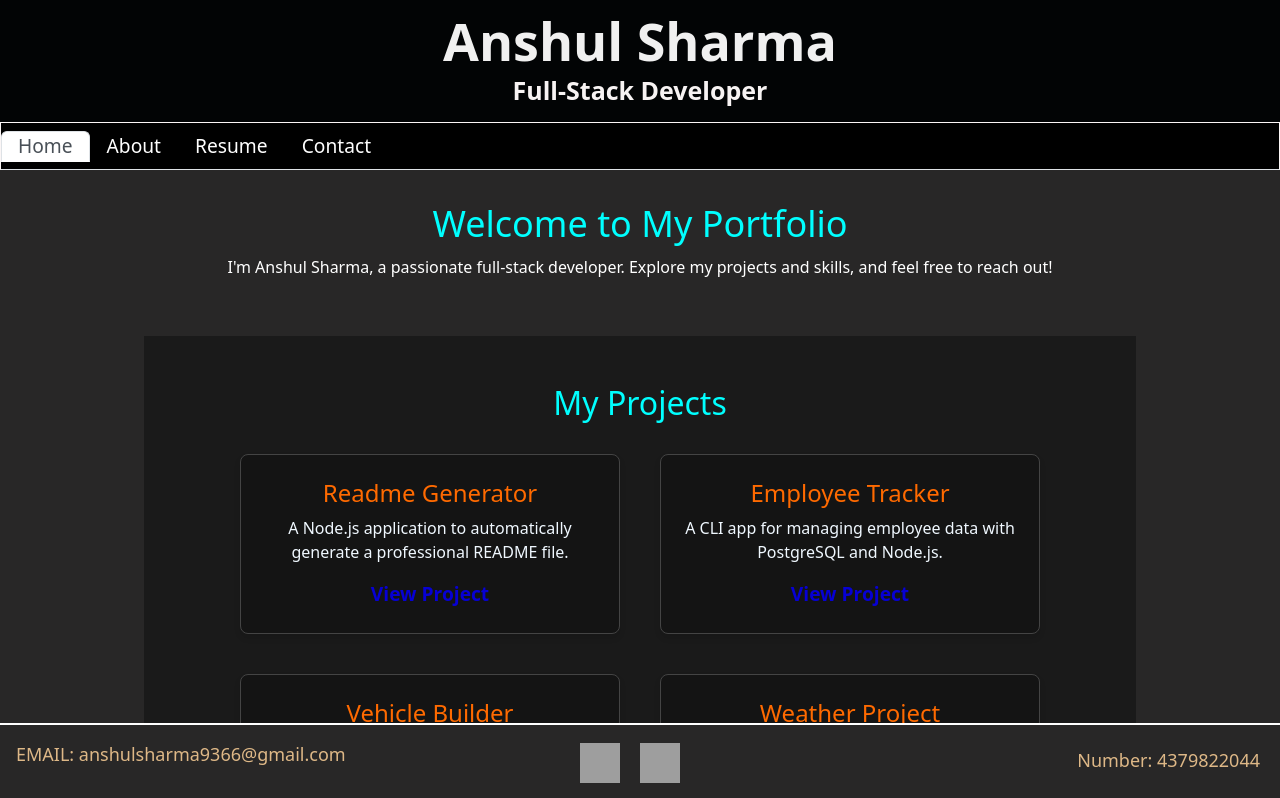
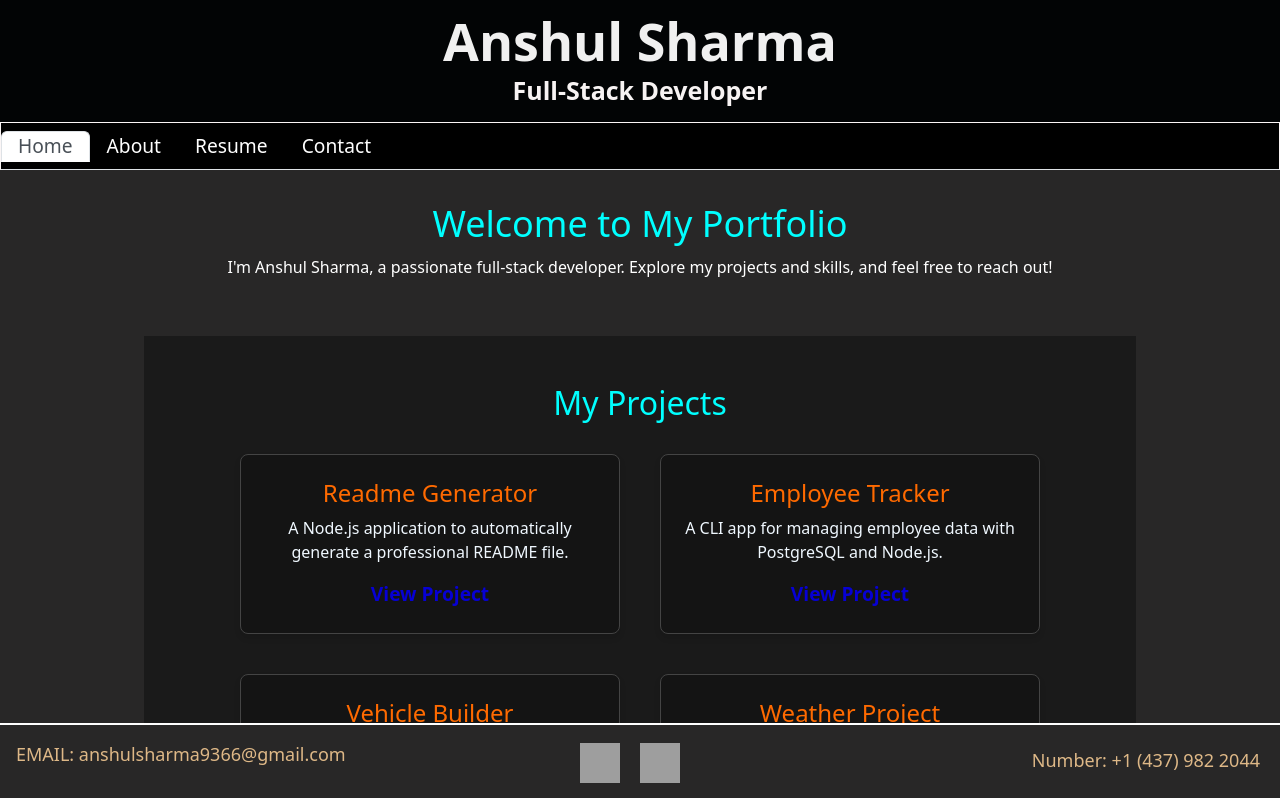
Before and after one commit to Anshul1555/Portfolio, a React (Vite) app: page / in a window 1280 px wide. Shown: the top 798 px of the page. Built offline with nearby package versions, Linux system fonts and the light colour scheme; grey boxes are pictures that could not be loaded.

Commit message:
Update Footer.jsx

```diff
--- a/src/pages/Footer.jsx
+++ b/src/pages/Footer.jsx
@@ -15,7 +15,7 @@ export default function Footer() {
                         <img src="https://cdn.jsdelivr.net/gh/devicons/devicon/icons/github/github-original.svg" alt="GitHub" />
                     </a>
                 </div>
-                <p className="number">Number: 4379822044</p>
+                <p className="number">Number: +1 (437) 982 2044</p>
             </div>
         </footer>
     );
```
